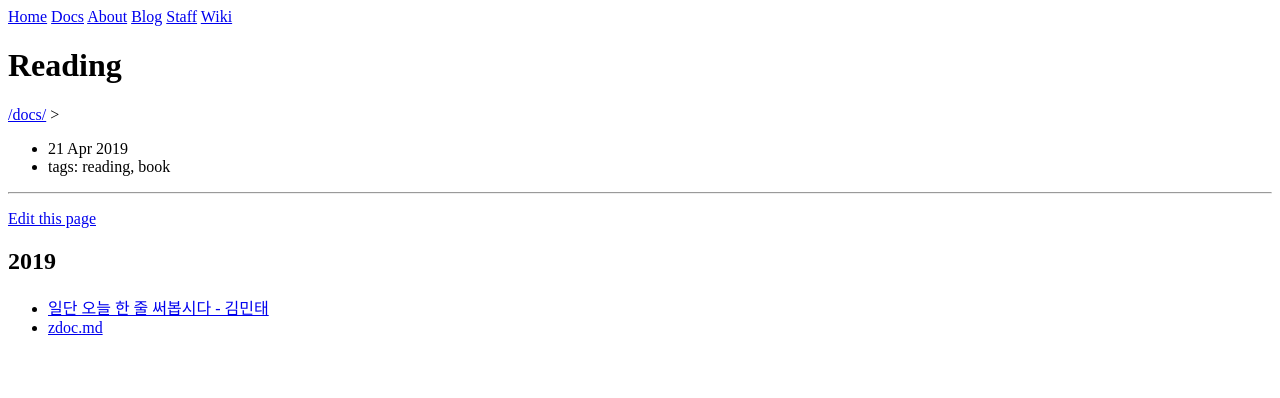
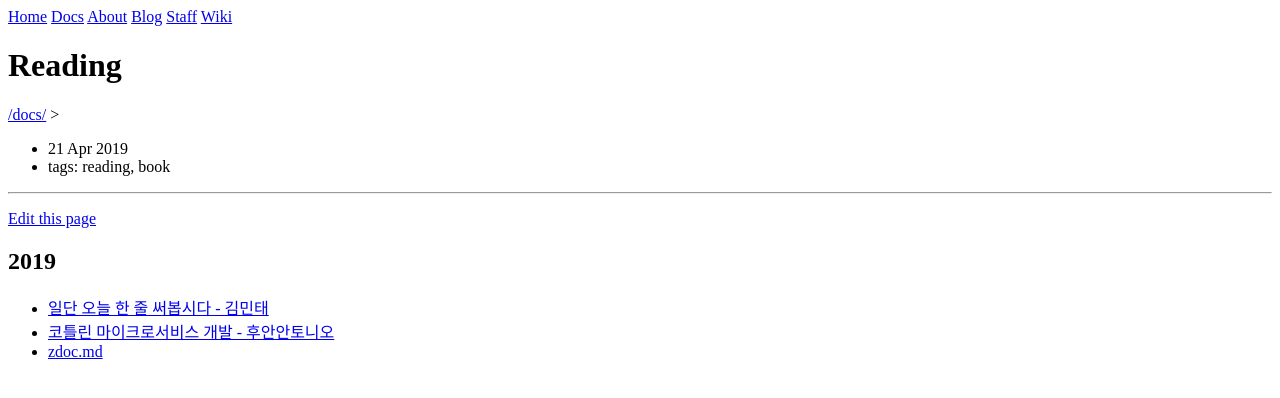
Before and after one commit to gimslab/gimslab.github.io, a Jekyll site: the page built from docs/reading.md, in a window 1280 px wide. Shown: the top 398 px of the page. Built offline with Jekyll 4.4.1, drawn with Linux system fonts in a browser that asks for light colours.

Commit message:
Update reading.md

```diff
--- a/docs/reading.md
+++ b/docs/reading.md
@@ -8,4 +8,5 @@ tags: reading, book
 
 ## 2019
 * [일단 오늘 한 줄 써봅시다 - 김민태](일단오늘한줄써봅시다-김민태.md)
+* [코틀린 마이크로서비스 개발 - 후안안토니오](코틀린마이크로서비스개발-후안안토니오.md)
 * [zdoc.md](zdoc.md)
```
